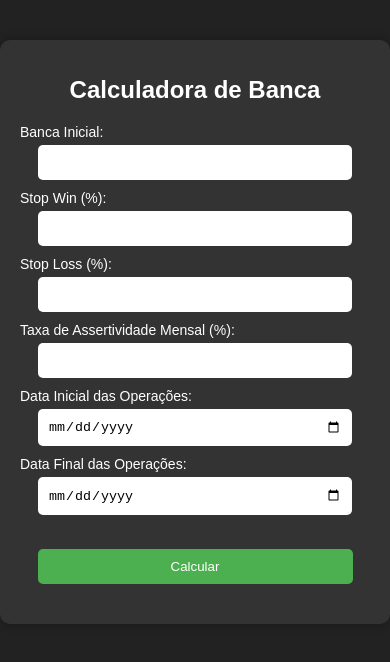
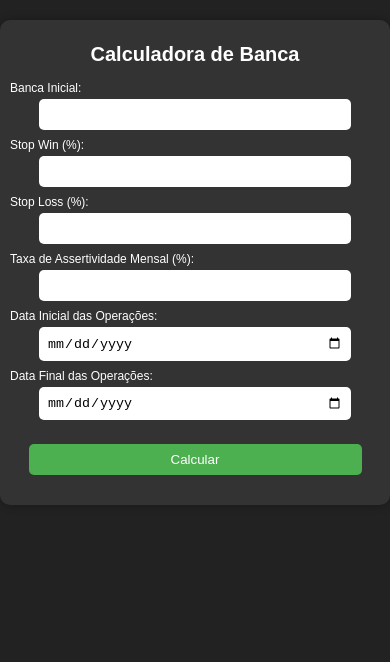
Before and after one commit to brunodemello/calculadoraDeBanca, a plain HTML site: page index.html in a window 390 px wide. Drawn offline with Linux system fonts and the light colour scheme.

Commit message:
Update style.css

```diff
--- a/style.css
+++ b/style.css
@@ -61,3 +61,39 @@ body {
   #resultado {
     margin-top: 20px;
   }
+
+
+
+
+
+
+  @media screen and (max-width: 740px) {
+
+    .calculator {
+      max-width: 400px;
+      margin: 20px auto;
+      padding: 10px;
+    }
+
+    h1 {
+      font-size: 20px;
+      margin-bottom: 15px;
+    }
+
+    input[type="number"],
+    input[type="date"] {
+      width: 80%;
+      padding: 8px;
+      margin-bottom: 8px;
+    }
+
+    label {
+      font-size: 12px;
+      margin-bottom: 4px;
+    }
+
+    button {
+      padding: 8px 16px;
+      margin-top: 16px;
+    }
+  }
```
